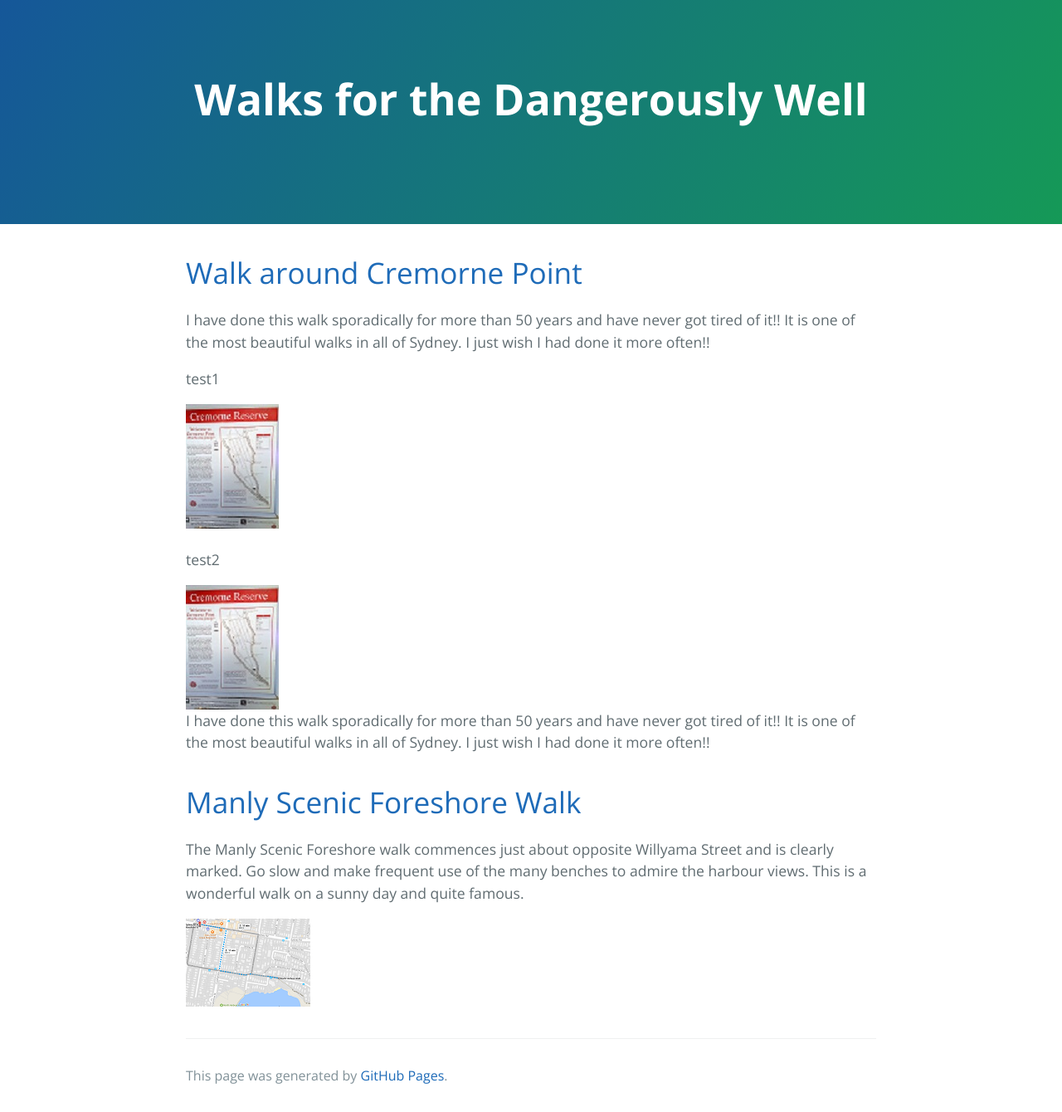
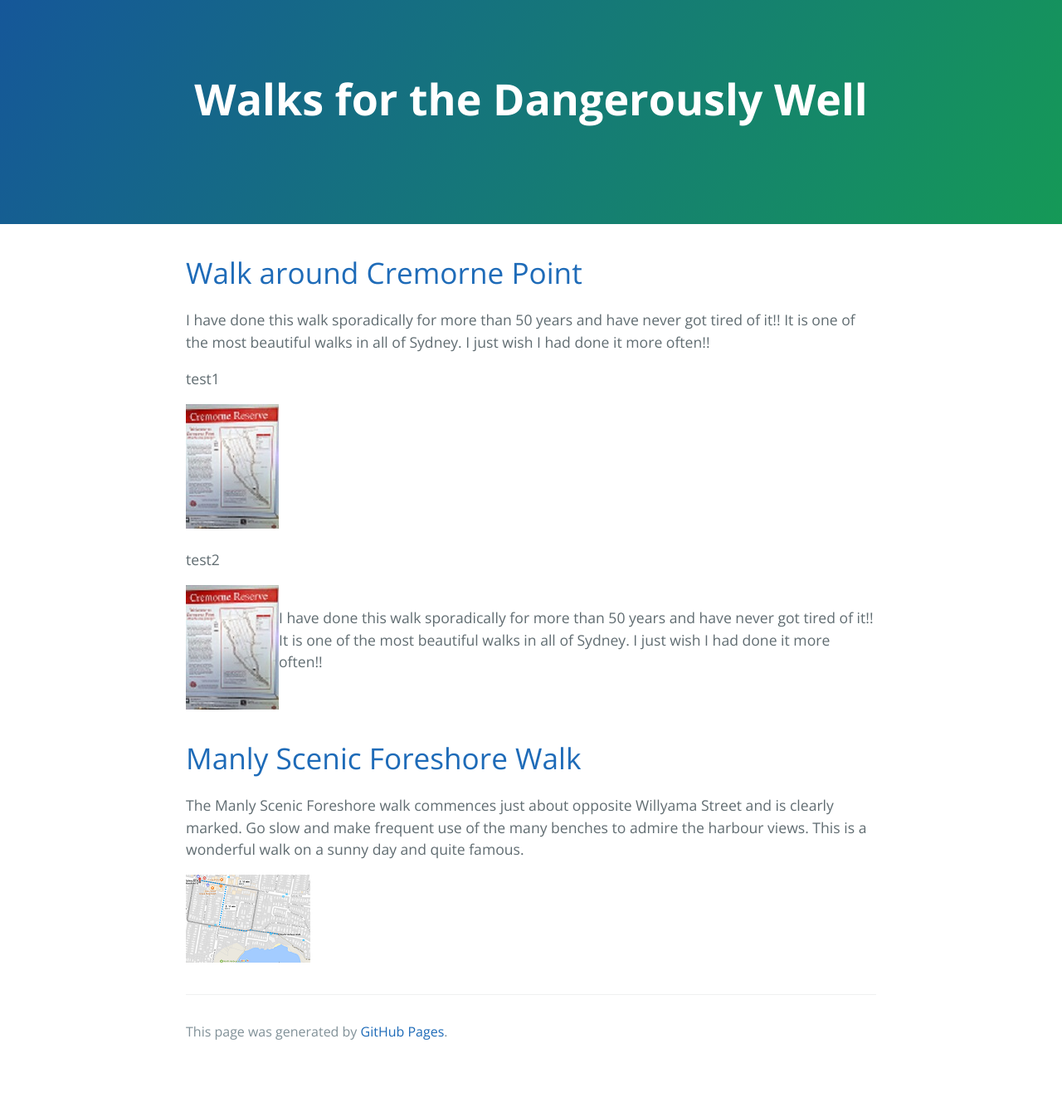
Before and after one commit to janet1405/janet1405.github.io, a Jekyll site: the page built from index.md, in a window 1280 px wide. Shown: the whole page at 83% size. Built offline with Jekyll 4.4.1, drawn with Linux system fonts in a browser that asks for light colours; the repository's description, which GitHub fills in, is left out; after the commit the page ends 1287 px from its top, so only the background shows below that.

Commit message:
Update index.md

```diff
--- a/index.md
+++ b/index.md
@@ -26,7 +26,8 @@
 test2
 
 <img align="left" src="\assets\img\cremorne_point\WalkAroundCremornePoint_112_150.jpg" />
-<div style="clear:both;">I have done this walk sporadically for more than 50 years and have never got tired of it!! It is one of the most beautiful walks in all of Sydney. I just wish I had done it more often!!</div>
+I have done this walk sporadically for more than 50 years and have never got tired of it!! It is one of the most beautiful walks in all of Sydney. I just wish I had done it more often!!
+<div style="clear:both;"></div>
 
 
 
```
